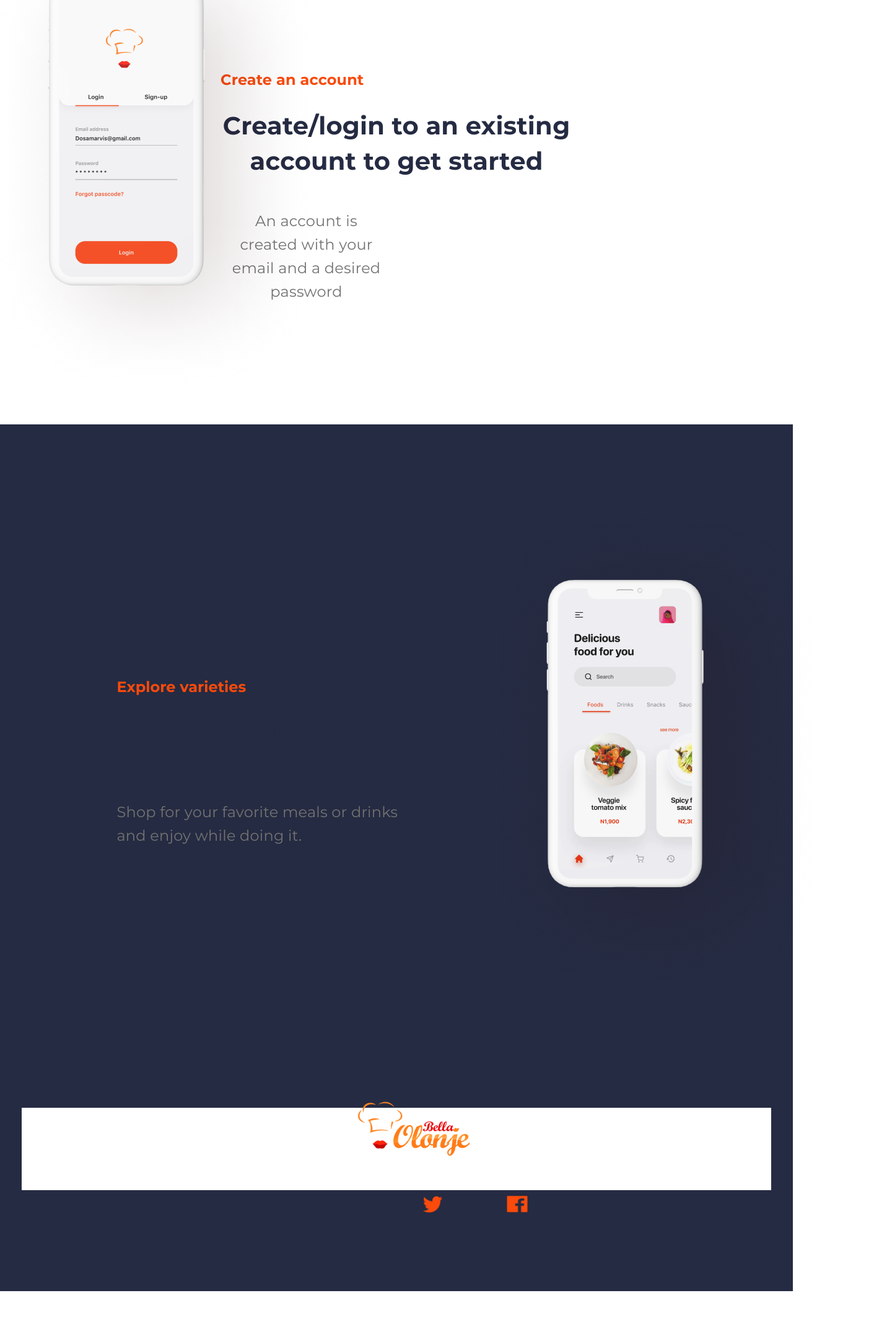
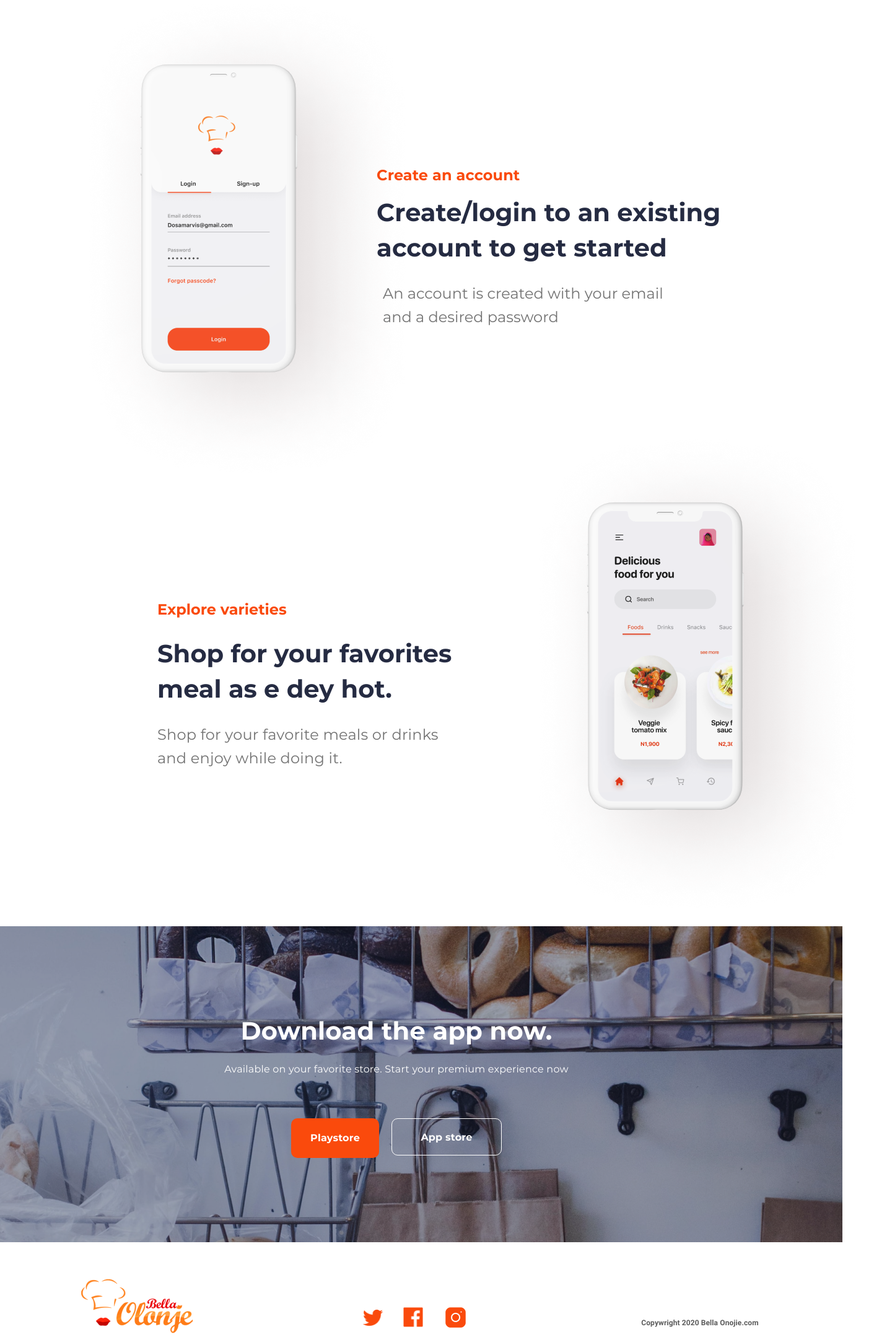
Before and after one commit to nadall-training/food-delivery-app-group1, a plain HTML site: page index.html in a window 1280 px wide. Shown: the part 484-2642 px from the top of the page at 62% size, 1411 px wide, since content can reach past the window. Before the commit the page ends 2568 px from the top, so only its background shows below. Drawn offline with Linux system fonts and the light colour scheme.

Commit message:
fix: delivery food

```diff
--- a/index.html
+++ b/index.html
@@ -27,11 +27,12 @@
         <a href="#"><span class="material-icons toggle">menu</span></a>
       </div>
     </header>
+    <section class="subscribe">
     <hr class="line">
     <div class="app_function">How the app works</div>
     <hr class="line-app">
     <div class="create_account">
-       <div class="img_cel">
+      <div class="img_login1">
         <img src="./img/app_login.png" alt="app">
       </div>
       <div class="login">
@@ -39,30 +40,12 @@
       <p class="subtitle">Create/login to an existing account to get started</p>
       <p class="text">An account is created with your email and a desired password</p>
       </div>
+      <div class="img_cel">
+        <img src="./img/app_login.png" alt="app">
+      </div>
    </div>
-  <div class="dowloand_app">
-      <div class="img_warehouse">
-        <img src="./img/warehouse.png" alt="">
-        <div class="dowloand_pc">
-          <p class="title1">Download the app now.</p>
-          <p class="favorite_store">Available on your favorite store. Start your premium experience now</p>
-          <div class="btn">
-          <button class="btn_playstore">Playstore</button>
-          <button class="btn_appstore">App store</button>
-        </div>
-        </div>
-        </div>
-        <div class="dowloand-cel">
-          <p class="title2">Download the app now.</p>
-          <p class="calendars">Most calendars are
-            designed for teams.</p>
-          <div class="btn1">
-          <button class="btn_buynow">Buy now</button>
-          <button class="btn_tryfor">Try for free</button>
-      </div>
-    </div>
-  </header>
-  <main class="varieties">
+  </section>
+   <main class="varieties">
     <div class="cont_varieties">
       <h3 class="title-movil">Explore while shopping</h3>
       <h3 class="title_desktop">Explore varieties</h3>
@@ -73,14 +56,41 @@
       <img src="img/app_search.png">
     </div>
   </main>
+  <section>
+  <div class="dowloand_app">
+        <div class="dowloand-cel">
+          <p class="title2">Download the app now.</p>
+          <p class="calendars">Most calendars are
+            designed for teams.</p>
+          <div class="btn1">
+          <button class="btn_buynow">Buy now</button>
+          <button class="btn_tryfor">Try for free</button>
+      </div>
+    </div>
+  </div>
+</section>
+<section class="imagen">
+    <div class="img_warehouse">
+      <img class="img01" src="./img/warehouse.png" alt="">
+    </div>
+      <div class="dowloand_pc">
+        <p class="title1">Download the app now.</p>
+        <p class="favorite_store">Available on your favorite store. Start your premium experience now</p>
+      </div>
+        <div class="btn">
+        <button class="btn_playstore">Playstore</button>
+        <button class="btn_appstore">App store</button>
+      </div>
+    </section>
+  </header>
   <footer>
     <div class="footer">
       <div class="logo">
         <img src="./img/Bella_logo.png" alt="logo">
       </div>
       <div class="social_media">
-        <img src="./img/twitter.png" alt="twitter">
-        <img src="./img/facebook.png" alt="facebook">
+        <img class="twitter" src="./img/twitter.png" alt="twitter">
+        <img class="facebook" src="./img/facebook.png" alt="facebook">
         <img class="instagram" src="./img/instagram.png" alt="instagram">
         <img class="linkedin" src="./img/linkedin.png" alt="linkedin">
       </div>
--- a/sass/layout/_Subscribe.scss
+++ b/sass/layout/_Subscribe.scss
@@ -1,11 +1,17 @@
+.subscribe{
+    display: flex;
+    flex-direction: column;
+    text-align: center;
+    font-family: Montserrat;
     .line{
         display: none;
     }
     .app_function{
+        font-weight: 600;
         font-size: 1.5rem;
-    width: 242px;
-    margin-left: 86px;
+        width: 100%;
         top: 116px;
+        color: #000000;
     }
     .line-app{
         display: block;
@@ -14,112 +20,109 @@
         border: 3px solid #E4E4E4;
        }
     .create_account{
-    float:none;
+        .img_login1{
+            display: none;
+        }
+        .login{
+            display: flex;
+            flex-direction: column;
+            align-items: center;
             width: 100%;
-    text-align: center;
-    height: auto;
-    height: 1158px;
-.login{
-    box-sizing: border-box;
-    text-align: center;
-    align-items: center;
-    width: 357px;
-    left: 27.5px;
-    margin-top: 10px;
             .title{
+                font-weight: bold;
+                font-size: 1.5rem;
+                letter-spacing: 0.1px;
                 color: $secondary;
-        margin: 0px 10px;
+                margin-top: 65px;
             }
             .subtitle{
-        margin: 0px 10px;
-        margin-top: 40px;
+                font-weight: bold;
+                font-size: 2.5rem;
+                color: #252B42;
+                margin: 40px 10px 0;
+                line-height: 57px;
+                width: 337px;
+
             }
             .text{
-        margin: 0px 10px;
+                font-size: 1.5rem;
+                line-height: 38px;
+                color: #737373;
+                margin: 50px 10px 0;
                 width: 257px;
-        margin-top: 50px;
             }
         }
         .img_cel{
-    width: 650px;
-    position:absolute;
-    left: -108px;
-    margin-top: 450px;
+            display: flex;
             justify-content: center;
+            margin-left: 108px;
+            margin-top: -70px;
+            margin-bottom: -130px;
+        }
     }
 }
 @media screen and (min-width:414px){
+    .subscribe{
+        .app_function{
+            font-family: Poppins;
+            font-size: 2.75rem;
+            opacity: 0.8;
+            margin-top: 72px;
+        }
         .line{
+            display: block;
             align-items: center;
             width: 884px;
-        height: 0px;
             margin-top: 129px;
             border: 3px solid #E4E4E4;
-    }
-    .app_function{
-        font-family: Poppins;
-        font-weight: 600;
-        font-size: 2.75rem;
-        line-height: 36px;
-        letter-spacing: 0.1px;
-        color: #000000;
-        opacity: 0.8;
-        margin-top: 72px;
-        text-align: center;
         }
         .line-app{
             display: none;
         }
         .create_account{
             display: flex;
-        justify-content: center;
+            flex-direction: row;
+            justify-content: space-between;
+            align-items: center;
             box-sizing: border-box;
-        height: 806.99px;
+            height: 656px;
             width: 100%;
             background-color: white;
             margin: 59px 0 0 0;
+            .img_login1{
+                display: flex;
+                align-items: flex-start;
+                position: relative;
+                margin-top: 78px;
+                left: 105px;
+            }
             .img_cel{
-            display: flex;
-             margin: -50px 0 0 40px;
+                display: none;
             }
             .login{
-             display: flex;
-             flex-direction: column;
+                text-align:left ;
                 align-items: flex-start;
-             padding: 0px;
+                margin-top: 133px;
                 width: 568px;
                 height: 280px;
-             position: static;
-             left: 718px;
-             margin-top: 233px;
                 background-color: white;
+                margin-right: 104px;
                 .title{
-                 font-family: Montserrat;
-                 font-weight: bold;
+                    margin-top: 0px;
                     font-size: 24px;
-                 line-height: 36px;
-                 letter-spacing: 0.1px;
-                 color: $secondary;
                     margin: 0%;
                 }
                 .subtitle{
-                 font-family: Montserrat;
-                 font-weight: bold;
-                 font-size: 2.5rem;
                     line-height: 57px;
-                 letter-spacing: 0.2px;
-                 color: #252B42;
-                 margin: 27px 0 0 0;
+                    margin: 17px 0 0 0;
+                    width: 561px;
                 }
                 .text{
-                 font-family: Montserrat;
-                 font-weight: 500;
-                 font-size: 1.5rem;
-                 line-height: 38px;
-                 letter-spacing: 0.2px;
-                 color: #737373;
+                    margin-top: 27px;
                     margin-bottom: 10px;
+                    width: 467px;
                 }
                 }
             }
     }
+}
--- a/sass/layout/_dowloand.scss
+++ b/sass/layout/_dowloand.scss
@@ -5,63 +5,47 @@
     box-sizing: border-box;
     padding: 110px 24px;
     width: 100%;
-    top: 74px;
+    height: 564px;
+    margin-top: -95px;
     background: #252B42;
-    .img_warehouse{
-       display: none;
-    }
+    font-family: Montserrat;
     .dowloand-cel{
-        display: flex;
-        flex-direction: column;
-        align-items: center;
-        box-sizing: border-box;
-        justify-content: center;
+        text-align: center;
         padding: 0px;
         width: 330px;
-        height: 230px;
-        left: 44px;
-        top: 110px;
-        margin: 50px 0px;
+        margin: 10px 0px;
         .title2{
-            text-align: center;
-            font-family: Montserrat;
             font-weight: bold;
             font-size: 2.5rem;
             line-height: 57px;
+            color: white;
             letter-spacing: 0.2px;
-            color: #FFFFFF;
             margin: 0px 10px;
         }
         .calendars{
-            font-family: Montserrat;
-            font-weight: 500;
             font-size: 1.5rem;
             line-height: 38px;
-            text-align: center;
             letter-spacing: 0.2px;
             color: #BDBDBD;
-            margin: 20px 0px 0px 10px;
+            margin: 20px 0 10px 0;
         }
         .btn1{
             display: flex;
             flex-direction: row;
             align-items: center;
+            box-sizing: border-box;
             padding: 0px;
             margin: 13px 0px;
-            margin-top: 60px;
+            margin-top: 50px;
+            margin-bottom: 120px;
             .btn_buynow{
                 padding: 18px 31px;
                 background: #FA4A0C;
                 border-radius: 10px;
-                margin: 0px 16px;
-                font-family: Montserrat;
                 font-weight: bold;
                 font-size: 1rem;
-                line-height: 28px;
-                letter-spacing: 0.2px;
                 color: #FFFFFF;
                 flex: none;
-                order: 0;
                 margin: 0px 10px;
                 border: none;
             }
@@ -71,13 +55,8 @@
                 border: 1px solid #FFFFFF;
                 border-radius: 10px;
                 flex: none;
-                order: 1;
-                margin: 0px 16px;
-                font-family: Montserrat;
                 font-weight: bold;
                 font-size: 1rem;
-                line-height: 28px;
-                letter-spacing: 0.2px;
                 color: #FFFFFF;
                 margin: 0px 10px;
                 background: transparent;
@@ -85,16 +64,19 @@
         }
     }
 }
+.imagen{
+    display: none;
+}
 
 @media screen and (min-width:414px){
     .dowloand_app{
-        display: flex;
-        justify-content: center;
-        align-items: center;
+        display: none;
+    }
+    .imagen{
+        display: block;
         .img_warehouse{
-            background-image: url("../img/warehouse.png");
-            background-repeat: no-repeat;
-            background-position-x: 100%;
+            display: flex;
+            justify-content: center;
         }
         .dowloand_pc{
             display: flex;
@@ -127,7 +109,7 @@
         }
         .btn{
             display: flex;
-            width: 331px;
+            width: auto;
             flex-direction: row;
             justify-content: center;
             padding: 0px;
--- a/sass/layout/_footer.scss
+++ b/sass/layout/_footer.scss
@@ -1,25 +1,30 @@
 .footer{
     display: flex;
     flex-direction: column;
-    justify-content: center;
     align-items: center;
      background-color: rgb(32, 146, 51);
-     margin-top: 0px;
      width: 100%;
      height: 172px;
-     text-align: center;
-     left: 0px;
      background: white;
-     margin-bottom: 0px;
      .logo{
        display: none;
    }
    .social_media{
        display: flex;
-      margin-left: 0;
-      margin-top: 60px;
-      .linkedin{
+       flex-direction: row;
+       align-items: center;
+        justify-content: space-between;
+        margin-top: 60px;
+        width: 170px;
+        height: 41px;
+      .linkedin,.facebook{
           display: block;
+          height: 32px;
+          width: 32px;
+      }
+      .twitter{
+          width:33.31px ;
+          height:27.06px;
       }
       .instagram{
          display: none;
@@ -29,31 +34,28 @@
        display: none;
    }
    .just-app{
-       display: block;
-      margin-left: 0px;
       margin-top: 8px;
       font-family: Roboto;
       font-weight: bold;
       font-size: 12px;
       line-height: 18px;
-      letter-spacing: 0.1px;
       color: #5C5C5C;
       margin-bottom: 45px;
    }
 }
 @media screen and (min-width:414px){
     footer{
-        display: flex;
         justify-content: center;
     }
     .footer{
         display: flex;
+        flex-direction: row;
         box-sizing: border-box;
+        justify-content: center;
         margin-top: 168px;
-        width: 1210px;
+        width: 100%;
         height: 133px;
         left: 115px;
-        background: white;
         margin-bottom: 53px;
         .logo{
             display: flex;
@@ -62,25 +64,20 @@
             margin-bottom: 15px;
         }
         .social_media{
-            display: flex;
-            flex-direction: row;
-            align-items: center;
             justify-content: center;
             justify-content: space-between;
             margin-left: 253px;
             margin-top: 46px;
             padding: 0px;
-            width: 170px;
-            height: 41px;
-            img{
-                width: 33.31px;
-                height: 27px;
-            }
             .linkedin{
                 display: none;
             }
+            .instagram{
+                display: block;
+             }
         }
         .copywright{
+            display: flex;
             margin-left: 280px;
             margin-top: 64px;
             font-family: Roboto;
```
Also changed, not shown: css/main.css, 1 other file. Lines whose indentation alone changed are shown as unchanged.
